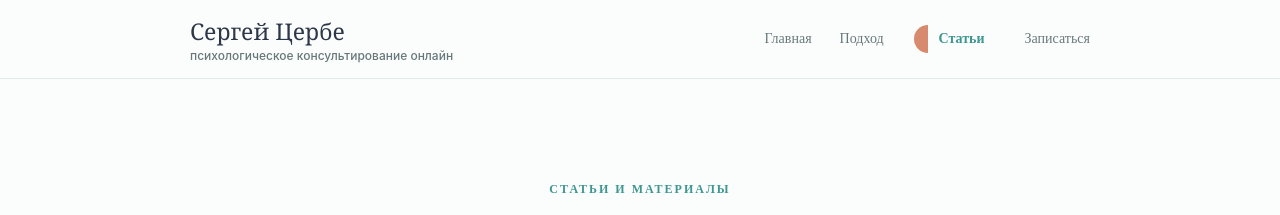
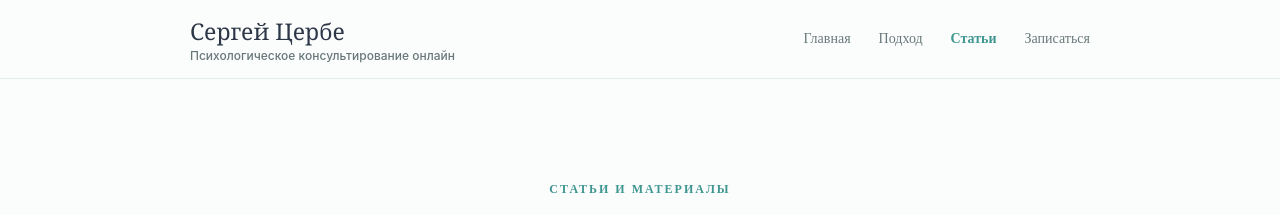
Before and after one commit to zerbe25-gif/zerbe25-gif.github.io, a Jekyll site: the page articles.html, which Jekyll copies as it is, in a window 1280 px wide. Shown: the top 215 px of the page. Built offline with Jekyll 4.4.1, drawn with Linux system fonts in a browser that asks for light colours.

Commit message:
Update articles.html

```diff
--- a/articles.html
+++ b/articles.html
@@ -56,6 +56,7 @@
 
     body {
 
+
 <header class="site-header">
   <div class="container nav">
     <a href="index.html" class="logo">
@@ -76,7 +77,6 @@
     </nav>
   </div>
 </header>
-
 
       font-family:
         -apple-system,
@@ -588,63 +588,7 @@
     }
 
 
-/* ===== НАСТРОЙКИ МЕНЮ ===== */
-
-/* Обычные пункты меню */
-header .menu a:not(.active) {
-  border-radius: 12px;
-  transition:
-    background-color 0.25s ease,
-    box-shadow 0.25s ease,
-    transform 0.25s ease;
-}
-
-/* Мягкое выделение при наведении */
-header .menu a:not(.active):hover {
-  background-color: var(--nav-hover-bg);
-  box-shadow: var(--nav-hover-shadow);
-  transform: translateY(-1px);
-}
-
-/* Активный пункт «Статьи» */
-header .menu a.active {
-  position: relative;
-  display: inline-flex;
-  align-items: center;
-  isolation: isolate;
-  overflow: visible;
-  padding: 8px 12px 8px 27px;
-  background: transparent;
-  border-radius: 999px;
-  transition: color 0.25s ease;
-}
-
-/* Оранжевая полусфера слева */
-header .menu a.active::before {
-  content: "";
-  position: absolute;
-  z-index: -1;
-  left: 2px;
-  top: 50%;
-  width: 14px;
-  height: 28px;
-  background: var(--nav-article-orange);
-  border-radius: 20px 0 0 20px;
-  transform: translateY(-50%);
-  transition:
-    transform 0.25s ease,
-    width 0.25s ease,
-    background-color 0.25s ease;
-}
-
-/* Лёгкая анимация полусферы */
-header .menu a.active:hover::before {
-  width: 18px;
-  transform: translateY(-50%) scale(1.08);
-}
-
-
-/* ===== ШАПКА САЙТА ===== */
+/* ===== ШАПКА И НАВИГАЦИЯ ===== */
 
 .site-header {
   position: sticky;
@@ -652,7 +596,7 @@
   z-index: 100;
   background: rgba(251, 253, 252, 0.94);
   backdrop-filter: blur(12px);
-  border-bottom: 1px solid rgba(220, 233, 231, 0.7);
+  border-bottom: 1px solid rgba(220, 233, 231, 0.8);
 }
 
 .site-header .nav {
@@ -668,27 +612,25 @@
   font-family: Georgia, "Times New Roman", serif;
   font-size: 23px;
   font-weight: 500;
-  line-height: 1.4;
   color: var(--text);
 }
 
 .site-header .logo span {
   display: block;
-  font-family: inherit;
   font-size: 12px;
   color: var(--muted);
-  letter-spacing: 0.5px;
   margin-top: -4px;
 }
 
 .site-header .menu {
   display: flex;
   align-items: center;
-  gap: 18px;
+  gap: 12px;
 }
 
 .site-header .menu a {
-  display: inline-block;
+  display: inline-flex;
+  align-items: center;
   padding: 8px 12px;
   border-radius: 10px;
   color: var(--muted);
@@ -699,27 +641,27 @@
               color .25s ease;
 }
 
-.site-header .menu a:hover {
-  color: var(--accent-dark);
+.site-header .menu a:not(.nav-button):not(.nav-article-orange):hover {
   background: var(--nav-hover-bg, #F2F7F6);
   box-shadow: var(--nav-hover-shadow, 0 4px 12px rgba(45, 55, 72, 0.08));
   transform: translateY(-1px);
+  color: var(--accent-dark);
 }
 
-/* Кнопка записи */
+/* Кнопка «Записаться» */
 .site-header .menu a.nav-button {
-  color: #fff;
+  color: white;
   background: var(--accent-dark);
+  border-radius: 30px;
   padding: 11px 18px;
-  border-radius: 30px;
 }
 
 .site-header .menu a.nav-button:hover {
-  color: #fff;
+  color: white;
   background: #347f7a;
 }
 
-/* Выделение пункта «Статьи» */
+/* Активный пункт «Статьи» */
 .site-header .menu a.nav-article-orange {
   position: relative;
   isolation: isolate;
@@ -755,16 +697,17 @@
 
 .site-header .mobile-button {
   display: none;
-  border: 0;
-  background: transparent;
-  color: var(--text);
+  border: none;
+  background: none;
   font-size: 25px;
   cursor: pointer;
+  color: var(--text);
 }
 
-/* Мобильная версия */
+/* Мобильная навигация */
 @media (max-width: 700px) {
   .site-header .nav {
+    position: relative;
     min-height: 70px;
     flex-wrap: wrap;
     gap: 12px;
@@ -777,12 +720,19 @@
   }
 
   .site-header .menu {
+    position: absolute;
+    top: 100%;
+    left: 0;
+    right: 0;
     display: none;
-    width: 100%;
     flex-direction: column;
     align-items: stretch;
-    gap: 8px;
-    padding: 10px 0;
+    gap: 5px;
+    padding: 18px;
+    background: white;
+    border: 1px solid var(--line);
+    border-radius: 18px;
+    box-shadow: var(--shadow);
   }
 
   .site-header .menu.open {
@@ -941,7 +876,7 @@
         Сергей Цербе
 
         <span>
-          психологическое консультирование онлайн
+          Психологическое консультирование онлайн
         </span>
 
       </a>
```
Also changed, not shown: other parts of articles.html (+11 -15 lines).
